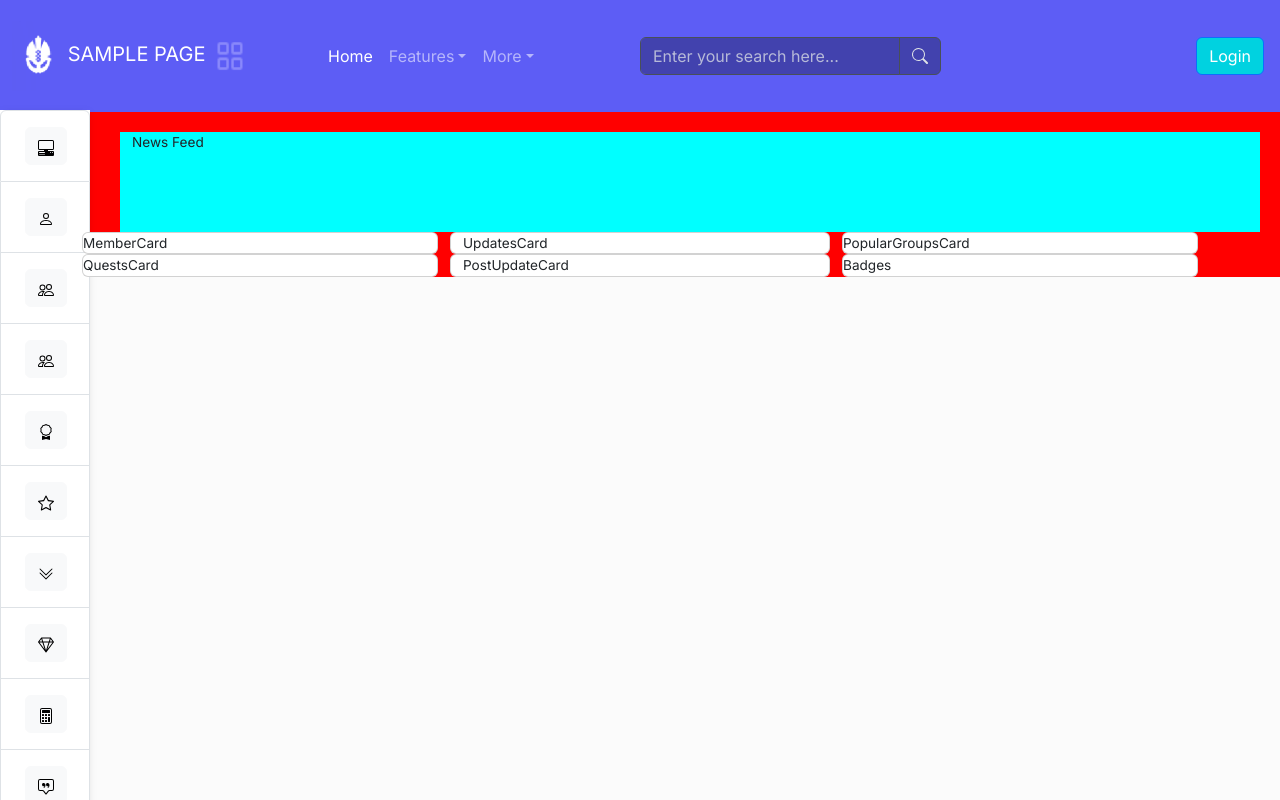
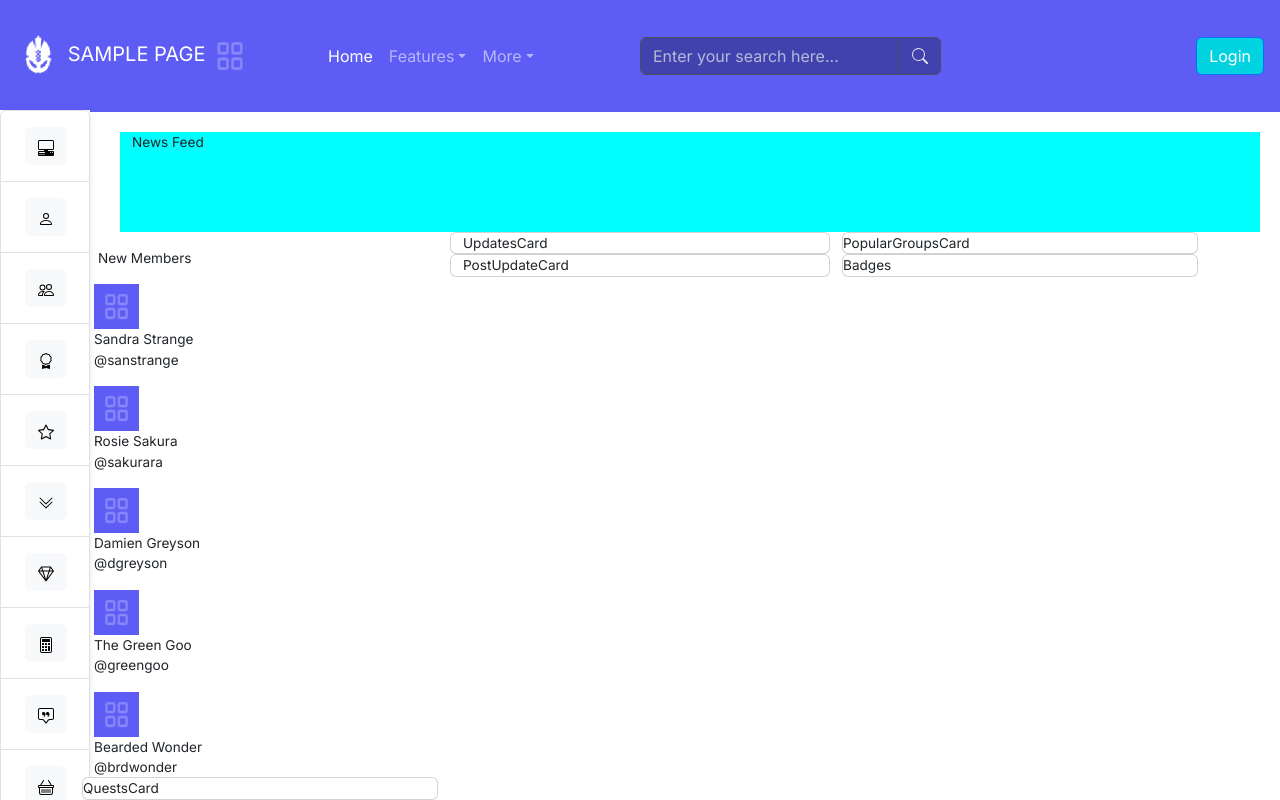
Before and after one commit to judejay/newsfeed, a Next.js app: page / in a window 1280 px wide. Built offline with nearby package versions, Linux system fonts and the light colour scheme.

Commit message:
member card

```diff
--- a/app/components/MemberCard.js
+++ b/app/components/MemberCard.js
@@ -1,9 +1,29 @@
+'use client';
 import React from 'react'
-import { Card } from 'react-bootstrap'
+import { Card, Col, Container, Row } from 'react-bootstrap'
+import Image from 'next/image';
 
-const MemberCard = () => {
+const MemberCard = ({member}) => {
   return (
-    <Card>MemberCard</Card>
+    <Container>
+      <Row>
+      <Col>
+
+    <Image height={45} width={45} alt="" src="/cubes.png" />
+      </Col>
+      <Col  xs={10}>
+      <Row>
+        <span>{member.firstName + " " + member.secondName} </span>
+      </Row>
+      <Row>
+         <span>
+        {member.email}
+      </span>
+      </Row>
+
+      </Col>
+       </Row>
+  </Container>
   )
 }
 
--- a/app/components/sideDrawer.js
+++ b/app/components/sideDrawer.js
@@ -22,8 +22,6 @@ export default function SideDrawer() {
     <ListGroup.Item><div className="p-2 ml-4"><Button variant="light"><PcDisplayHorizontal /></Button></div></ListGroup.Item>
     <ListGroup.Item><div className="p-2"><Button variant="light"><Person /></Button></div></ListGroup.Item>
     <ListGroup.Item><div className="p-2"><Button variant="light"><People /></Button></div></ListGroup.Item>
-
-    <ListGroup.Item><div className="p-2"><Button variant="light"><People /></Button></div></ListGroup.Item>
     <ListGroup.Item><div className="p-2"><Button variant="light"><Award /></Button></div></ListGroup.Item>
     <ListGroup.Item><div className="p-2"><Button variant="light"><Star /></Button></div></ListGroup.Item>
     <ListGroup.Item><div className="p-2"><Button variant="light"><ChevronDoubleDown /></Button></div></ListGroup.Item>
--- /dev/null
+++ b/app/members.json
@@ -0,0 +1,42 @@
+{
+
+  "members": [{
+    "firstName": "Sandra",
+    "secondName": "Strange",
+    "email": "@sanstrange",
+    "friend": true,
+    "comments": 1
+},{
+    "firstName": "Rosie",
+    "secondName": "Sakura",
+    "email": "@sakurara",
+    "friend": false,
+    "comments": 4
+},
+{
+    "firstName": "Damien",
+    "secondName": "Greyson",
+    "email": "@dgreyson",
+    "friend": false,
+    "comments": 1
+},
+{
+    "firstName": "The Green",
+    "secondName": "Goo",
+    "email": "@greengoo",
+    "friend": false,
+    "comments": 1
+
+
+},
+{
+    "firstName": "Bearded",
+    "secondName": "Wonder",
+    "email": "@brdwonder",
+    "friend": false,
+    "comments": 2
+
+
+}
+
+]}
--- a/app/page.js
+++ b/app/page.js
@@ -11,12 +11,18 @@ import QuestsCard from './components/QuestsCard'
 import UpdatesCard from './components/UpdatesCard'
 import PostUpdateCard from './components/PostUpdateCard'
 import PopularGroupsCard from './components/PopularGroupsCard'
-import Badges from './components/Badges'
-export default function Home() {
+import Badges from './components/Badges';
+import { promises as fs } from 'fs';
+import Stack from 'react-bootstrap/Stack';
+
+export default async function Home() {
+  const file = await fs.readFile(process.cwd() + '/app/members.json', 'utf-8');
+  const memberData = JSON.parse(file);
+  console.log("memberData", memberData)
   return (
     <>
     <NewsNavbar />
-    <main style={{backgroundColor: 'red'}} >
+    <main style={{backgroundColor: 'white'}} >
       <Col>
     <SideDrawer />
     </Col>
@@ -29,9 +35,14 @@ export default function Home() {
         <Col>
         <Row>
           <Container>
-          <MemberCard>
+            <p>New Members</p>
+            <Stack gap={3}>
+            {memberData.members.map((member) => (
+              <MemberCard key={member.email} member={member}>
+            </MemberCard>
+            ))}
+            </Stack>
 
-          </MemberCard>
           </Container>
         </Row>
         <Row>
```
